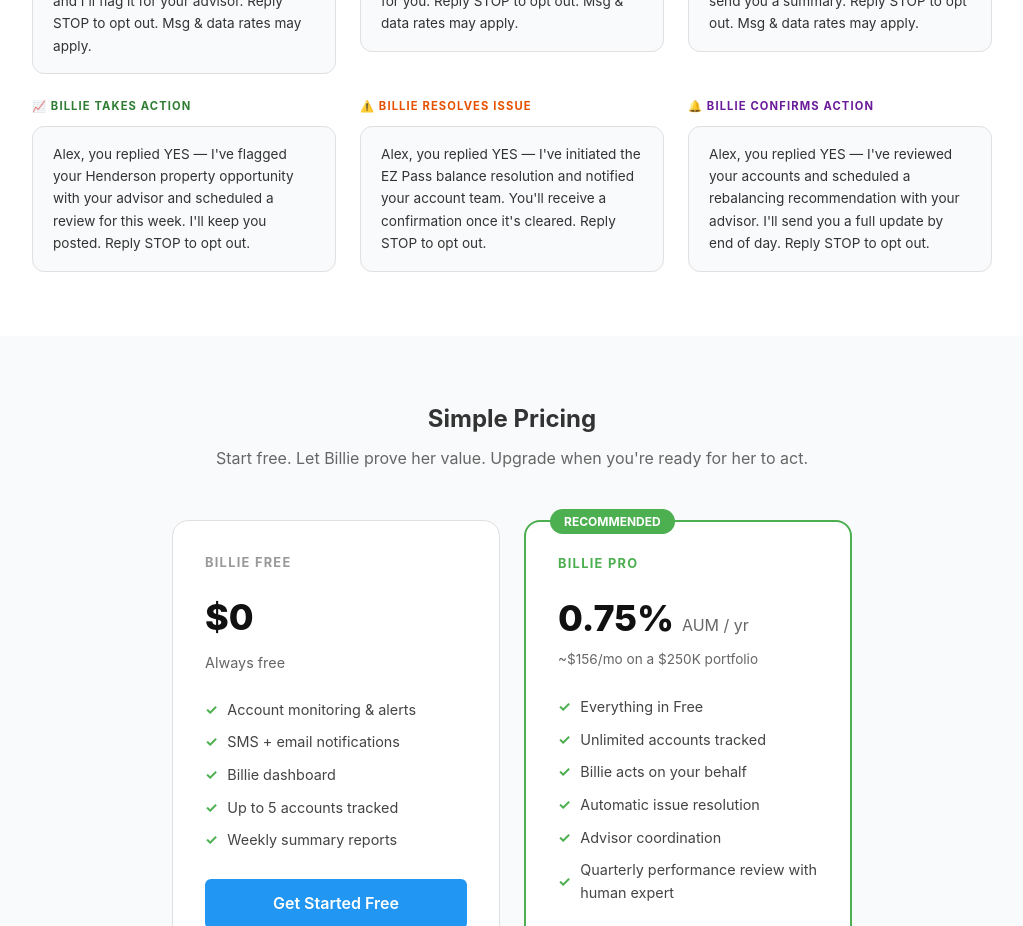
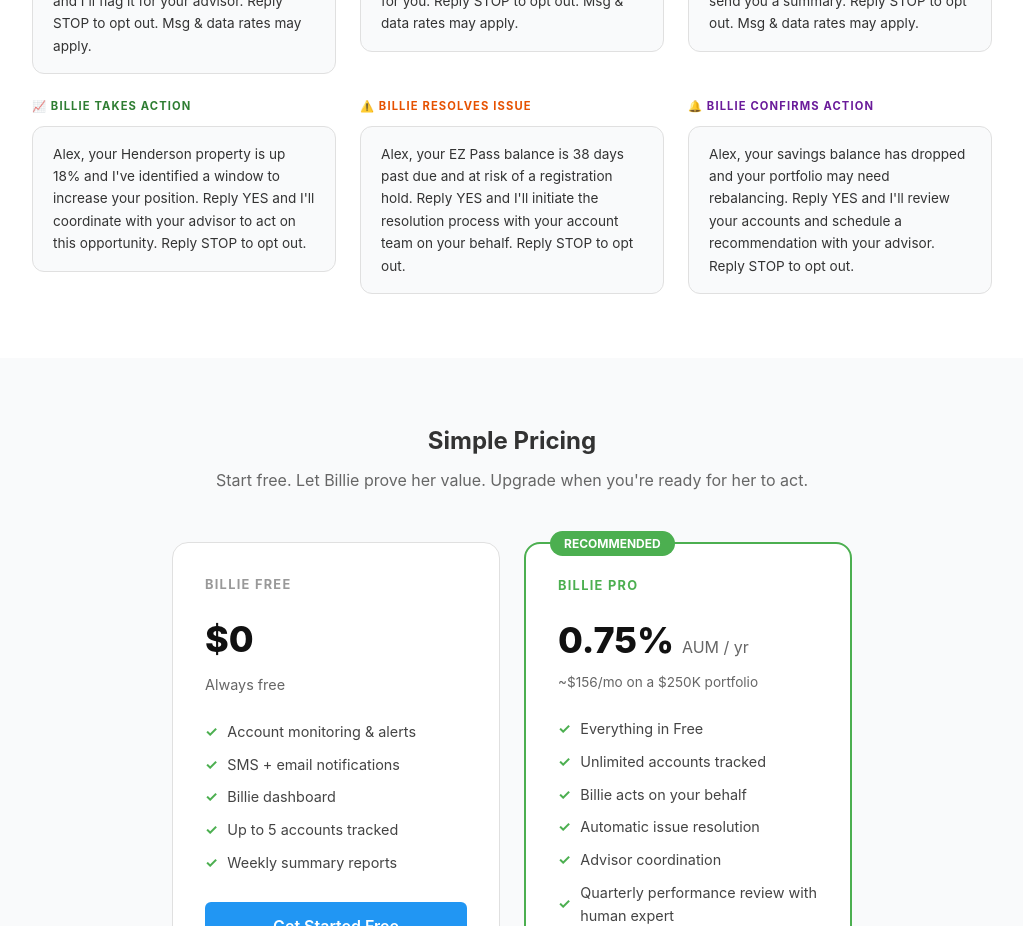
Before and after one commit to Textingman/nationwide-billzy, a Next.js app: page /early-access in a window 1280 px wide. Shown: the part 1440-2366 px from the top of the page, without its empty margins (128-1151 px from the left). Built offline with nearby package versions, Linux system fonts and the light colour scheme.

Commit message:
Change action cards to ask Reply YES instead of confirming action done

```diff
--- a/src/app/early-access/page.js
+++ b/src/app/early-access/page.js
@@ -174,19 +174,19 @@
             <div>
               <div style={{ fontSize: '0.7rem', fontWeight: '700', color: '#2e7d32', letterSpacing: '0.1em', marginBottom: '0.6rem', textTransform: 'uppercase' }}>📈 Billie Takes Action</div>
               <div style={{ background: '#f9fafb', border: '1px solid #e0e0e0', borderRadius: '12px', padding: '1rem 1.25rem', fontSize: '0.85rem', lineHeight: '1.65', color: '#333' }}>
-                Alex, you replied YES — I've flagged your Henderson property opportunity with your advisor and scheduled a review for this week. I'll keep you posted. Reply STOP to opt out.
+                Alex, your Henderson property is up 18% and I've identified a window to increase your position. Reply YES and I'll coordinate with your advisor to act on this opportunity. Reply STOP to opt out.
               </div>
             </div>
             <div>
               <div style={{ fontSize: '0.7rem', fontWeight: '700', color: '#e65100', letterSpacing: '0.1em', marginBottom: '0.6rem', textTransform: 'uppercase' }}>⚠️ Billie Resolves Issue</div>
               <div style={{ background: '#f9fafb', border: '1px solid #e0e0e0', borderRadius: '12px', padding: '1rem 1.25rem', fontSize: '0.85rem', lineHeight: '1.65', color: '#333' }}>
-                Alex, you replied YES — I've initiated the EZ Pass balance resolution and notified your account team. You'll receive a confirmation once it's cleared. Reply STOP to opt out.
+                Alex, your EZ Pass balance is 38 days past due and at risk of a registration hold. Reply YES and I'll initiate the resolution process with your account team on your behalf. Reply STOP to opt out.
               </div>
             </div>
             <div>
               <div style={{ fontSize: '0.7rem', fontWeight: '700', color: '#6a1b9a', letterSpacing: '0.1em', marginBottom: '0.6rem', textTransform: 'uppercase' }}>🔔 Billie Confirms Action</div>
               <div style={{ background: '#f9fafb', border: '1px solid #e0e0e0', borderRadius: '12px', padding: '1rem 1.25rem', fontSize: '0.85rem', lineHeight: '1.65', color: '#333' }}>
-                Alex, you replied YES — I've reviewed your accounts and scheduled a rebalancing recommendation with your advisor. I'll send you a full update by end of day. Reply STOP to opt out.
+                Alex, your savings balance has dropped and your portfolio may need rebalancing. Reply YES and I'll review your accounts and schedule a recommendation with your advisor. Reply STOP to opt out.
               </div>
             </div>
           </div>
```
